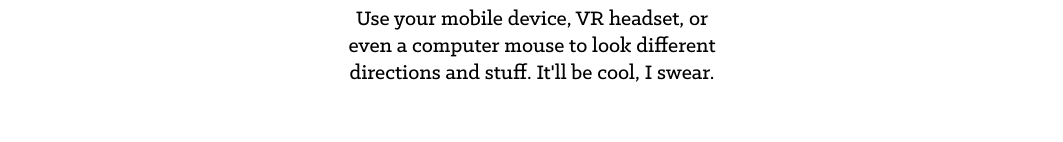
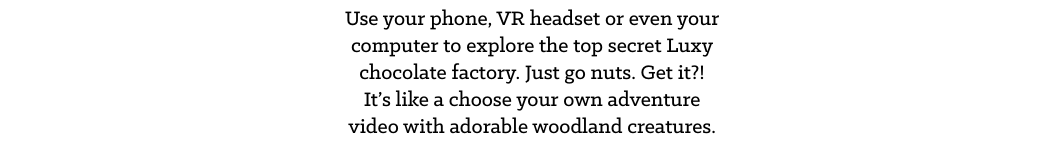
Before and after one commit to superluxury/nutfactory, a website: page index.html in a window 1280 px wide. Shown: the part 831-973 px from the top of the page, without its empty margins (108-1171 px from the left). Before the commit the page ends 918 px from the top, so only its background shows below. Drawn offline with nearby package versions, Linux system fonts and the light colour scheme; files whose address does not match are found by name.

Commit message:
Updated homepage copy

```diff
--- a/index.html
+++ b/index.html
@@ -58,7 +58,7 @@
 		<p><img src="http://superlux.com/luxurious/wp-content/themes/superlux/library/images/superlux-logo.svg" width="200"/></p>
 		<div id="flex">
 			<div></div>
-			<p id="explain">Use your mobile device, VR headset, or even a computer mouse to look different directions and stuff. It'll be cool, I swear.</p>
+			<p id="explain">Use your phone, VR headset or even your computer to explore the top secret Luxy chocolate factory. Just go nuts. Get it?! It&rsquo;s like a choose your own adventure video with adorable woodland creatures. Oh,&nbsp;and, Happy Holidays!</p>
 			<div></div>
 		</div>
 	</div>
--- a/package.json
+++ b/package.json
@@ -23,13 +23,15 @@
   "homepage": "https://github.com/superluxury/nutfactory#readme",
   "devDependencies": {
     "gulp": "^3.9.1",
+    "gulp-autoprefixer": "^3.1.1",
+    "gulp-clean-css": "^2.3.2",
     "gulp-concat": "^2.6.1",
     "gulp-jshint": "^2.0.4",
     "gulp-rename": "^1.2.2",
     "gulp-sass": "^3.0.0",
     "gulp-uglify": "^2.0.0",
     "jquery": "^3.1.1",
-    "jshint": "^2.8.0"
+    "jshint": "^2.9.4"
   },
   "dependencies": {
     "jquery": "^3.1.1"
```
